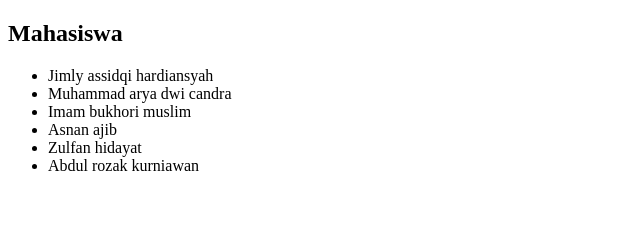
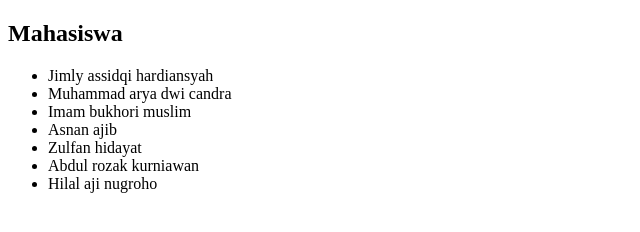
Before and after one commit to Jimly23/coba-git, a plain HTML site: page index.html in a window 1280 px wide. Shown: the whole page, without its empty margins (0-640 px from the left). Drawn offline with Linux system fonts and the light colour scheme.

Commit message:
Menambahkan baris baru di file index.html

```diff
--- a/index.html
+++ b/index.html
@@ -14,6 +14,7 @@
         <li>Asnan ajib</li>
         <li>Zulfan hidayat</li>
         <li>Abdul rozak kurniawan</li>
+        <li>Hilal aji nugroho</li>
     </ul>
 </body>
 </html>
```
